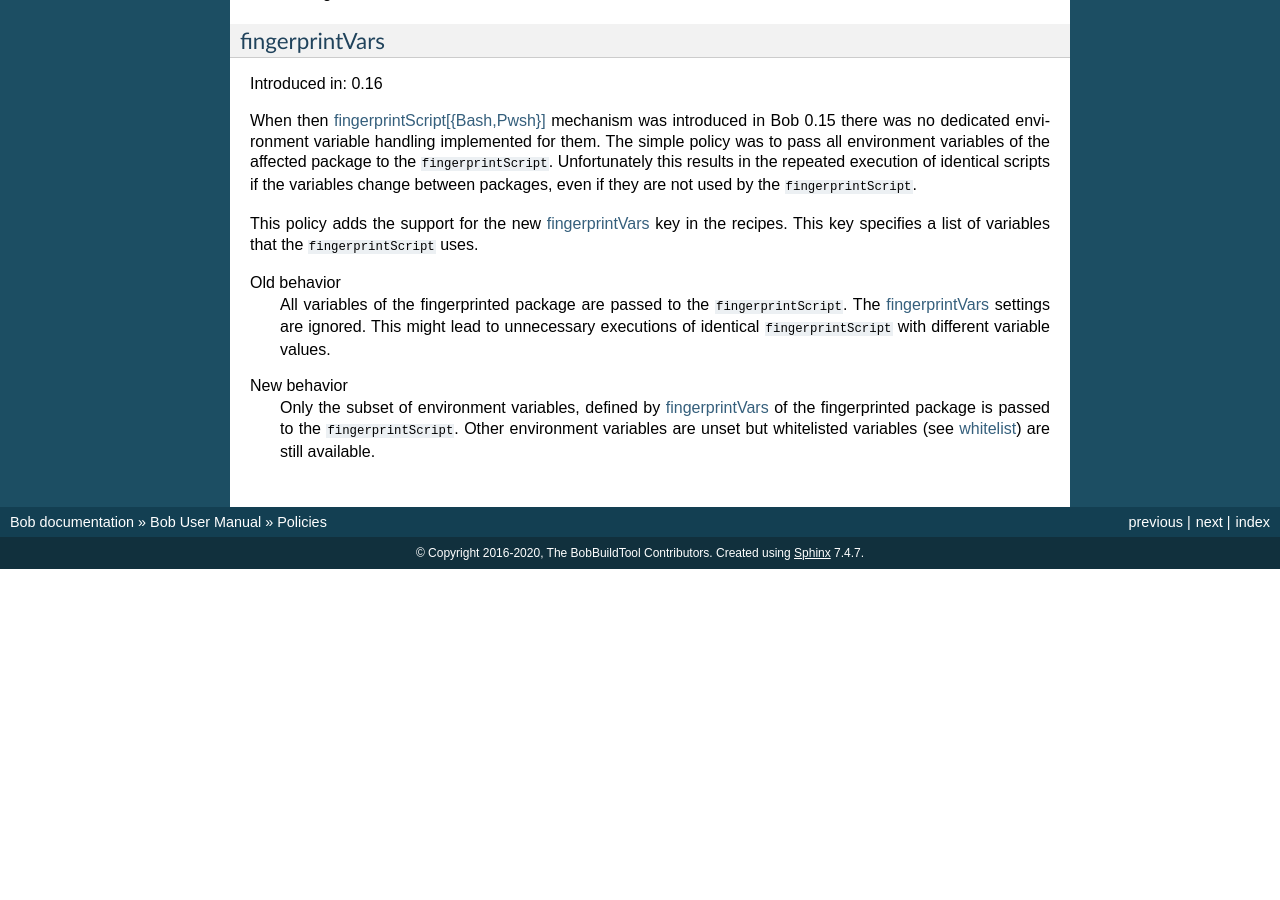
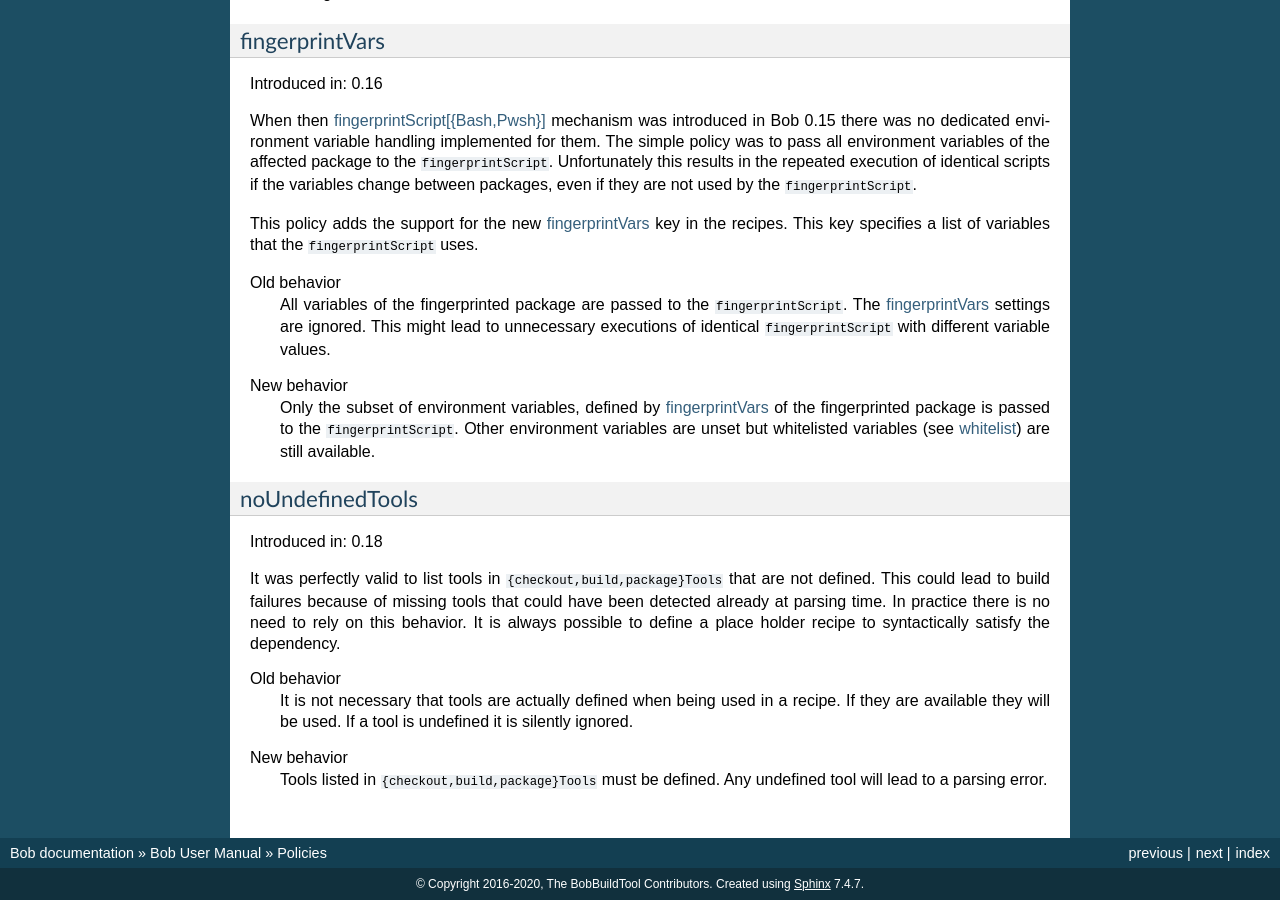
Before and after one commit to BobBuildTool/bob, a Sphinx documentation site: the page built from doc/manual/policies.rst, in a window 1280 px wide and 900 px high, scrolled down 6374 px. Built offline with Sphinx 7.4.7, drawn with Linux system fonts in a browser that asks for light colours; formulas are drawn with MathJax 3; the version number could not be read and is left out; before the commit the page ends 6943 px from its top, so only the background shows below that.

Commit message:
doc: describe noUndefinedTools policy

```diff
--- a/doc/manual/policies.rst
+++ b/doc/manual/policies.rst
@@ -465,3 +465,23 @@ New behavior
    passed to the ``fingerprintScript``. Other environment variables are unset
    but whitelisted variables (see :ref:`configuration-config-whitelist`) are
    still available.
+
+noUndefinedTools
+~~~~~~~~~~~~~~~~
+
+Introduced in: 0.18
+
+It was perfectly valid to list tools in ``{checkout,build,package}Tools`` that
+are not defined. This could lead to build failures because of missing tools
+that could have been detected already at parsing time. In practice there is no
+need to rely on this behavior. It is always possible to define a place holder
+recipe to syntactically satisfy the dependency.
+
+Old behavior
+   It is not necessary that tools are actually defined when being used in a
+   recipe. If they are available they will be used. If a tool is undefined it
+   is silently ignored.
+
+New behavior
+   Tools listed in  ``{checkout,build,package}Tools`` must be defined. Any
+   undefined tool will lead to a parsing error.
```
